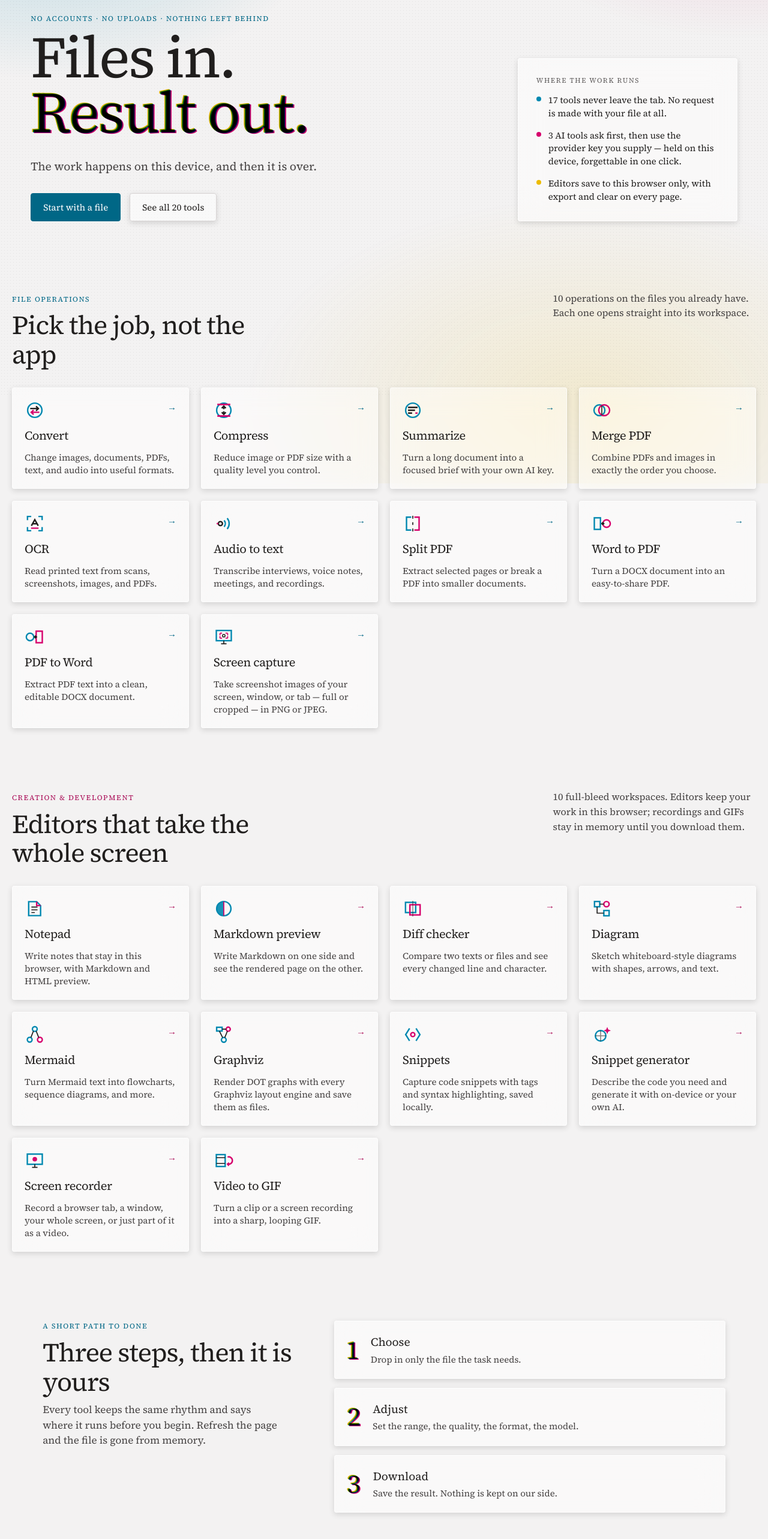
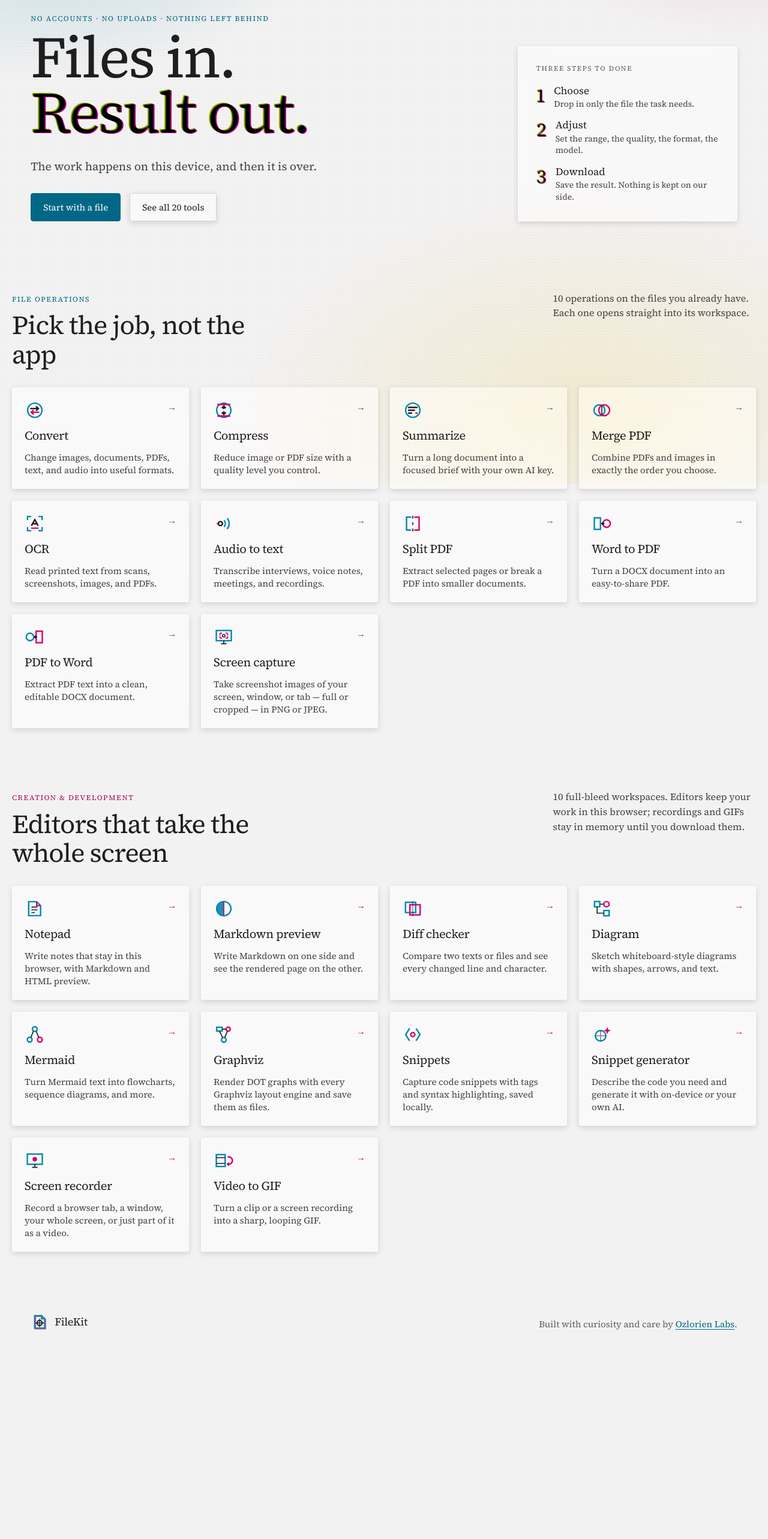
Before and after one commit to OzlorienLabs/file_processor, a React (Vite) app: page /en in a window 1280 px wide. Shown: the part 140-2706 px from the top of the page at 60% size. After the commit the page ends 2399 px from the top, so only its background shows below. Built offline with nearby package versions, Linux system fonts and the light colour scheme.

Commit message:
change the UI to move instructions to top

```diff
--- a/src/pages/HomePage.tsx
+++ b/src/pages/HomePage.tsx
@@ -88,33 +88,21 @@ export function HomePage() {
             </div>
           </div>
 
-          <aside className="privacy-card g fu d4" aria-labelledby="privacy-title">
-            <h2 className="panel-label" id="privacy-title">
-              Where the work runs
+          <aside className="process-card g fu d4" aria-labelledby="process-title">
+            <h2 className="panel-label" id="process-title">
+              Three steps to done
             </h2>
-            <ul className="runs-list">
-              <li>
-                <span className="runs-dot" data-ink="cyan" aria-hidden="true" />
-                <p>
-                  <strong>{counts.local} tools never leave the tab.</strong> No request is made with
-                  your file at all.
-                </p>
-              </li>
-              <li>
-                <span className="runs-dot" data-ink="magenta" aria-hidden="true" />
-                <p>
-                  <strong>{counts.ai} AI tools ask first,</strong> then use the provider key you
-                  supply — held on this device, forgettable in one click.
-                </p>
-              </li>
-              <li>
-                <span className="runs-dot" data-ink="yellow" aria-hidden="true" />
-                <p>
-                  <strong>Editors save to this browser only,</strong> with export and clear on every
-                  page.
-                </p>
-              </li>
-            </ul>
+            <ol className="process-list">
+              {steps.map((step) => (
+                <li key={step.figure}>
+                  <PlateNumeral figure={step.figure} />
+                  <div>
+                    <strong>{step.title}</strong>
+                    <p>{step.body}</p>
+                  </div>
+                </li>
+              ))}
+            </ol>
           </aside>
         </div>
       </section>
@@ -155,29 +143,6 @@ export function HomePage() {
         </div>
       </section>
 
-      <section className="process-section shell" id="how" aria-labelledby="how-title">
-        <div className="process-grid">
-          <div className="process-intro">
-            <p className="eyebrow">A short path to done</p>
-            <h2 id="how-title">Three steps, then it is yours</h2>
-            <p>
-              Every tool keeps the same rhythm and says where it runs before you begin. Refresh the
-              page and the file is gone from memory.
-            </p>
-          </div>
-          <ol className="process-list">
-            {steps.map((step) => (
-              <li className="g" key={step.figure}>
-                <PlateNumeral figure={step.figure} />
-                <div>
-                  <strong>{step.title}</strong>
-                  <p>{step.body}</p>
-                </div>
-              </li>
-            ))}
-          </ol>
-        </div>
-      </section>
     </main>
   );
 }
--- a/src/styles/global.css
+++ b/src/styles/global.css
@@ -478,8 +478,10 @@ body::after {
 .eyebrow-2 { color: var(--color-accent-2-700); }
 .hero-copy .lede { margin-top: var(--space-6); }
 .hero-actions { display: flex; align-items: center; flex-wrap: wrap; gap: var(--space-3); margin-top: var(--space-6); }
-.privacy-card { padding: var(--space-6); border-radius: var(--radius-lg); }
-.privacy-card h2 { margin-bottom: var(--space-3); }
+.privacy-card,
+.process-card { padding: var(--space-6); border-radius: var(--radius-lg); }
+.privacy-card h2,
+.process-card h2 { margin-bottom: var(--space-4); }
 .runs-list { margin: 0; padding: 0; list-style: none; display: grid; gap: var(--space-3); }
 .runs-list li { display: flex; gap: 12px; align-items: baseline; }
 .runs-list p { margin: 0; font-size: 15px; line-height: 1.45; }
@@ -487,6 +489,23 @@ body::after {
 .runs-dot[data-ink="cyan"] { background: var(--color-accent); }
 .runs-dot[data-ink="magenta"] { background: var(--color-accent-2); }
 .runs-dot[data-ink="yellow"] { background: var(--color-process-yellow); }
+
+.process-card .process-list { margin: 0; padding: 0; list-style: none; display: grid; gap: var(--space-3); }
+.process-card .process-list li {
+  display: flex; gap: var(--space-3); align-items: flex-start;
+  padding: 0; border-radius: 0;
+}
+.process-card .step-numeral {
+  font-size: 32px; line-height: 1; flex: none;
+  transform: translateY(2px);
+  --cmyk-num-ground: transparent;
+}
+.process-card .process-list strong {
+  display: block; font-family: var(--font-heading); font-size: 17px; line-height: 1.25;
+}
+.process-card .process-list p {
+  margin: 2px 0 0; font-size: 14px; line-height: 1.4; color: var(--color-neutral-800);
+}
 
 .section-heading { display: flex; flex-wrap: wrap; justify-content: space-between; gap: var(--space-4); align-items: baseline; margin-bottom: var(--space-6); }
 .section-heading h2 { margin: 0; max-width: 18ch; }
@@ -504,15 +523,6 @@ body::after {
 .tool-card strong { font-family: var(--font-heading); font-size: 20px; letter-spacing: -0.02em; }
 .tool-card > span:not(.tool-icon, .tool-card-arrow) { font-size: 15px; line-height: 1.4; color: var(--color-neutral-800); }
 .tool-card small { margin-top: auto; padding-top: 8px; font-size: 12.5px; letter-spacing: 0.05em; text-transform: uppercase; color: var(--color-neutral-700); }
-
-.process-section { padding: clamp(40px, 5vw, 88px) clamp(16px, 4vw, 56px); }
-.process-grid { display: grid; grid-template-columns: minmax(0, 0.8fr) minmax(0, 1.2fr); gap: clamp(24px, 4vw, 64px); align-items: start; }
-.process-intro > p:last-child { margin: 0; max-width: 44ch; color: var(--color-neutral-800); font-size: 17px; line-height: 1.5; }
-.process-list { margin: 0; padding: 0; list-style: none; display: grid; gap: var(--space-3); }
-.process-list li { display: flex; gap: var(--space-4); align-items: center; padding: var(--space-4); border-radius: var(--radius-lg); }
-.step-numeral { font-size: 44px; --cmyk-num-ground: transparent; }
-.process-list strong { display: block; font-family: var(--font-heading); font-size: 19px; }
-.process-list p { margin: 2px 0 0; color: var(--color-neutral-800); }
 
 /* ==========================================================================
    The app shell — glass rail, glass top bar, workspace
```
